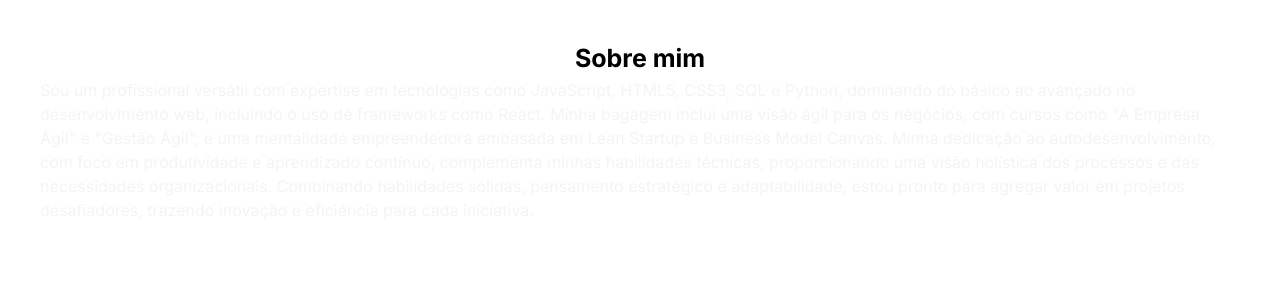
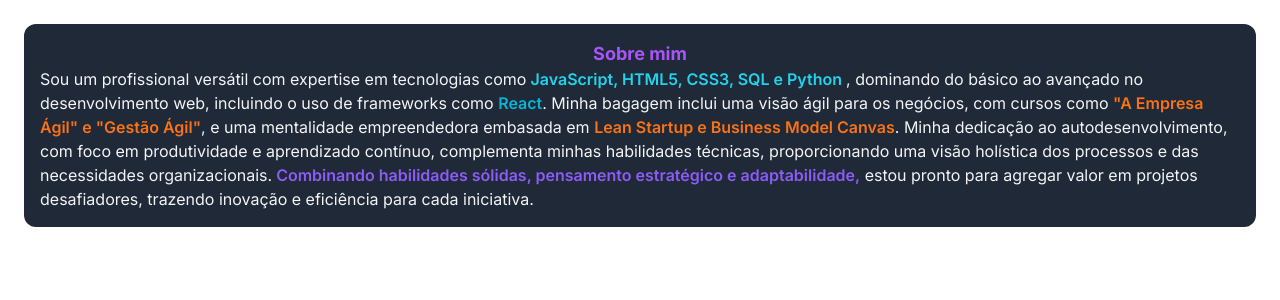
Before and after one commit to BrunoDeMoura07/meu-portfolio, a Next.js app: page /Components/SobreMim in a window 1280 px wide. Shown: the top 300 px of the page. Built offline with nearby package versions, Linux system fonts and the light colour scheme.

Commit message:
componente sobre mim estilizado

```diff
--- a/app/Components/Perfil/page.tsx
+++ b/app/Components/Perfil/page.tsx
@@ -1,12 +1,14 @@
 function Perfil() {
   return (
     <>
-      <div className="flex m-6 bg-gray-800 rounded-lg border-black p-4">
+      <div className="flex m-6 border-black p-4">
         <div className="text-center">
           <h1 className="font-bold text-[50px] bg-clip-text bg-gradient-to-r to-cyan-500 from-purple-500 text-transparent">
             React developer
           </h1>
-          <span className="text-[30px] text-orange-500 font-semibold">Bruno Moura</span>
+          <span className="text-[30px] text-orange-500 font-semibold">
+            Bruno Moura
+          </span>
         </div>
       </div>
     </>
--- a/app/Components/SobreMim/page.tsx
+++ b/app/Components/SobreMim/page.tsx
@@ -1,23 +1,32 @@
 function SobreMim() {
   return (
     <>
-          <div className="m-6 p-4">
-              <h2 className="font-bold text-[25px] text-center">
-                  Sobre mim
-              </h2>
+      <div className="m-6 p-4 bd- bg-gray-800 rounded-xl">
+        <h2 className="font-bold text-[18px] text-center text-purple-500">
+          Sobre mim
+        </h2>
         <h3 className="text-gray-100">
           Sou um profissional versátil com expertise em tecnologias como
-          JavaScript, HTML5, CSS3, SQL e Python, dominando do básico ao avançado
-          no desenvolvimento web, incluindo o uso de frameworks como React.
-          Minha bagagem inclui uma visão ágil para os negócios, com cursos como
-          "A Empresa Ágil" e "Gestão Ágil", e uma mentalidade empreendedora
-          embasada em Lean Startup e Business Model Canvas. Minha dedicação ao
+          <span className="text-cyan-400 font-semibold">
+            {" "}
+            JavaScript, HTML5, CSS3, SQL e Python{" "}
+          </span>
+          , dominando do básico ao avançado no desenvolvimento web, incluindo o
+          uso de frameworks como{" "}
+          <span className="text-cyan-500 font-semibold">React</span>. Minha
+          bagagem inclui uma visão ágil para os negócios, com cursos como <span className="font-semibold text-orange-500">"A
+          Empresa Ágil" e "Gestão Ágil"</span>, e uma mentalidade empreendedora
+          embasada em <span className="font-semibold text-orange-500">Lean Startup e Business Model Canvas</span>. Minha dedicação ao
           autodesenvolvimento, com foco em produtividade e aprendizado contínuo,
           complementa minhas habilidades técnicas, proporcionando uma visão
-          holística dos processos e das necessidades organizacionais. Combinando
-          habilidades sólidas, pensamento estratégico e adaptabilidade, estou
-          pronto para agregar valor em projetos desafiadores, trazendo inovação
-          e eficiência para cada iniciativa.
+          holística dos processos e das necessidades organizacionais.
+          <span className="text-violet-500 font-semibold">
+            {" "}
+            Combinando habilidades sólidas, pensamento estratégico e
+            adaptabilidade,
+          </span>{" "}
+          estou pronto para agregar valor em projetos desafiadores, trazendo
+          inovação e eficiência para cada iniciativa.
         </h3>
       </div>
     </>
```
